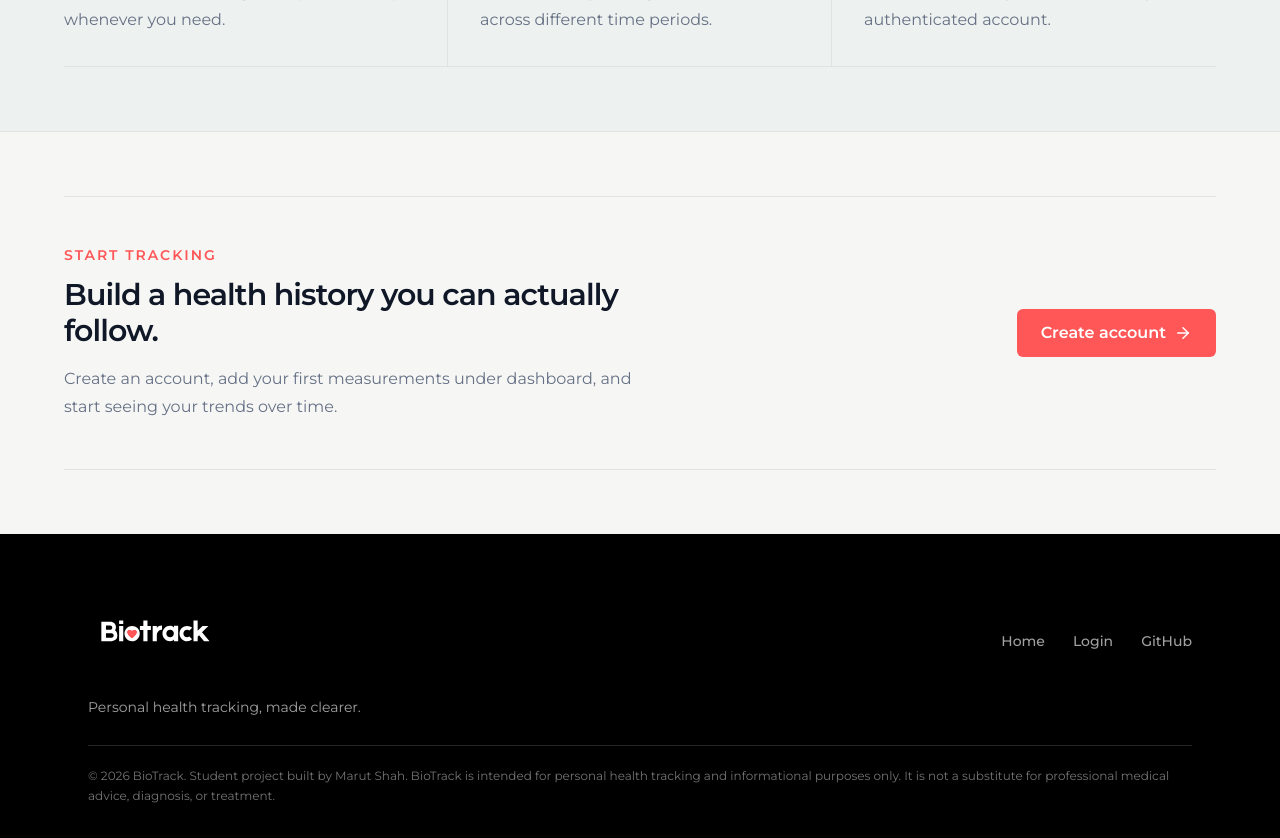
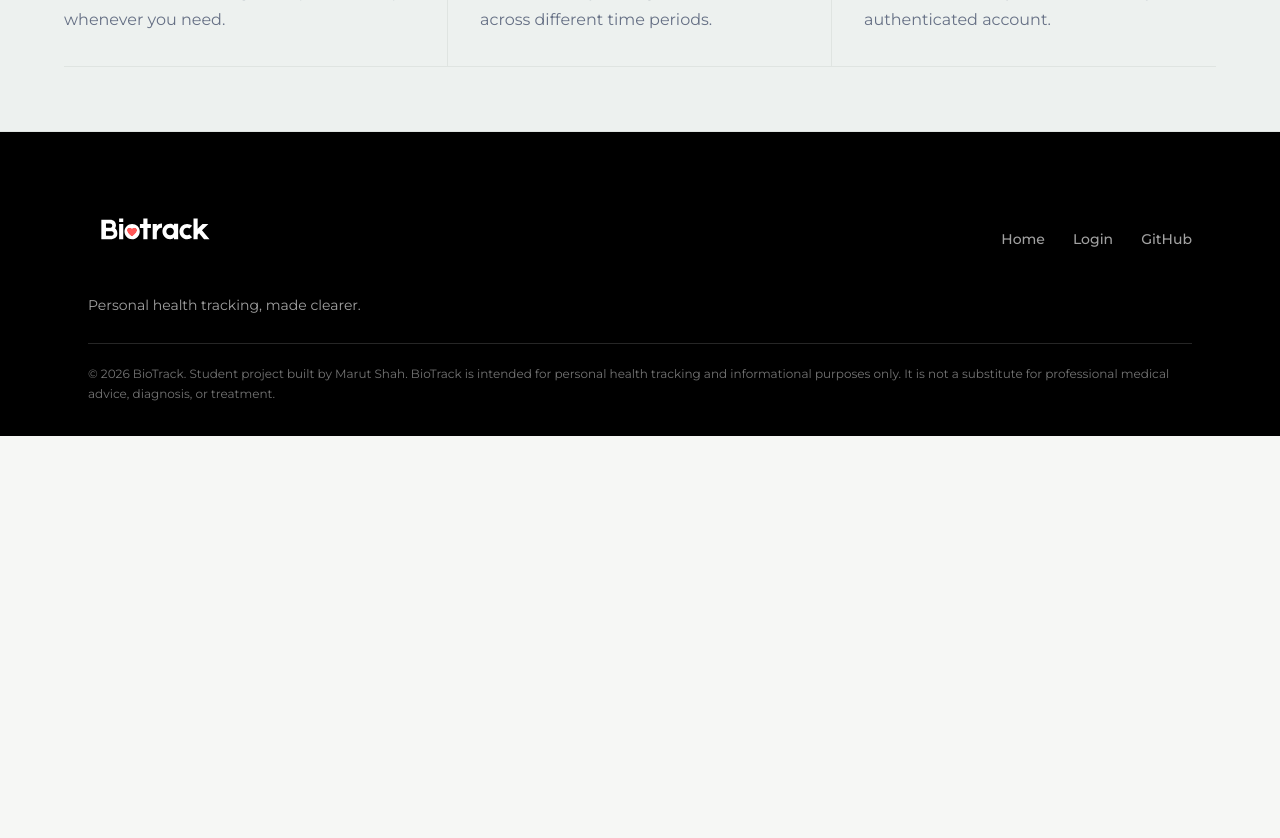
Before and after one commit to Mars-shah/BioTrack, a React (Vite) app in the folder client/: page / in a window 1280 px wide. Shown: the part 1180-2018 px from the top of the page. After the commit the page ends 1616 px from the top, so only its background shows below. Built offline with nearby package versions, Linux system fonts and the light colour scheme; no server answers.

Commit message:
Fixing homepage section, Closes #8

```diff
--- a/client/src/pages/Home.tsx
+++ b/client/src/pages/Home.tsx
@@ -282,35 +282,6 @@ function Home() {
         </div>
       </section>
 
-      <section className="px-6 py-16">
-        <div className="mx-auto max-w-6xl border-y border-[var(--border)] py-12">
-          <div className="flex flex-col gap-8 lg:flex-row lg:items-center lg:justify-between">
-            <div className="max-w-xl">
-              <p className="text-sm font-semibold uppercase tracking-[0.14em] text-[var(--primary)]">
-                Start tracking
-              </p>
-
-              <h2 className="mt-3 text-3xl font-semibold tracking-[-0.03em] text-[var(--foreground)]">
-                Build a health history you can actually follow.
-              </h2>
-
-              <p className="mt-4 leading-7 text-[var(--muted)]">
-                Create an account, add your first measurements under dashboard, and start
-                seeing your trends over time.
-              </p>
-            </div>
-
-            <Link
-              to="/register"
-              className="inline-flex w-fit items-center gap-2 rounded-md bg-[var(--primary)] px-6 py-3 font-semibold text-white transition hover:bg-[var(--primary-hover)]"
-            >
-              Create account
-              <ArrowRight size={18} />
-            </Link>
-          </div>
-        </div>
-      </section>
-
       <Footer />
     </main>
   );
```
